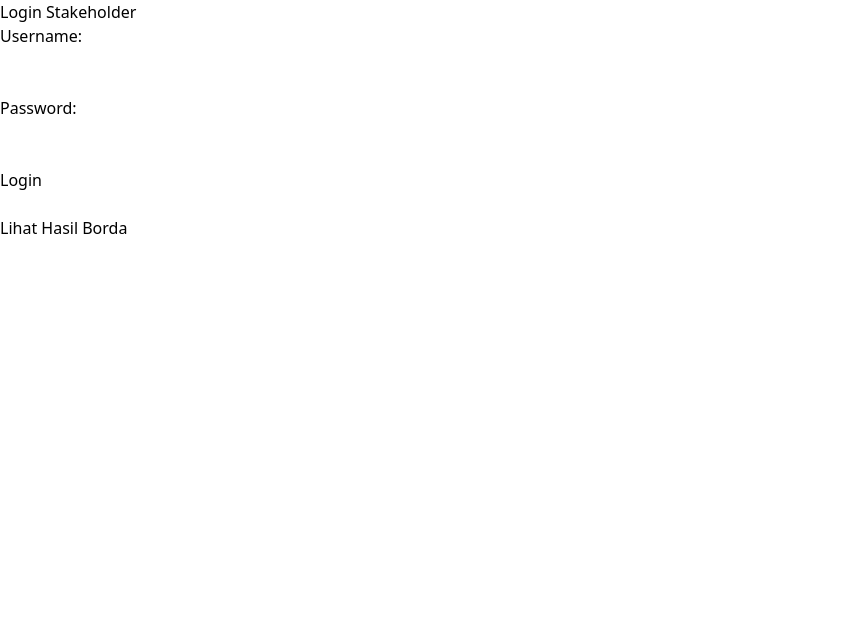
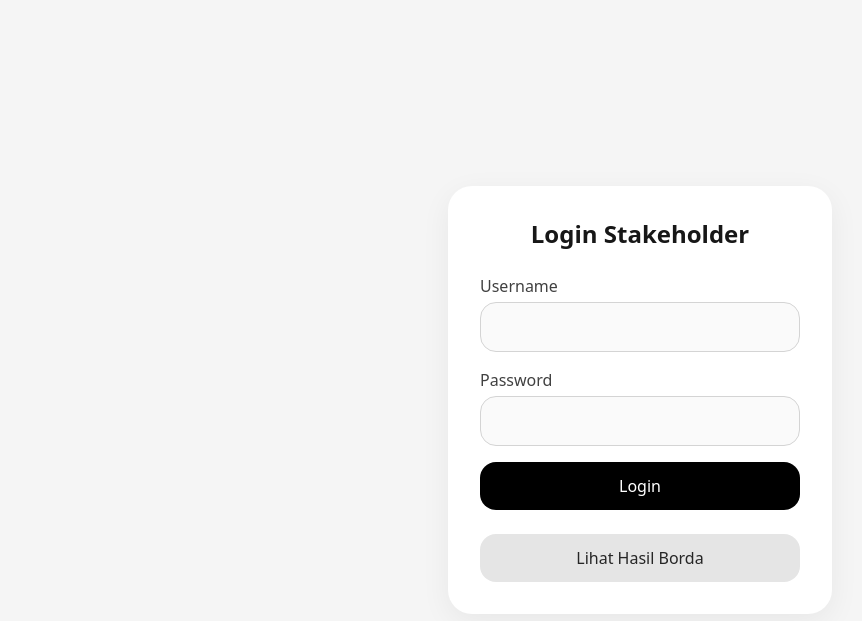
Before and after one commit to icunicn/dss-wp, a Django app: page / in a window 1280 px wide. Shown: the top 621 px of the page, without its empty margins (0-862 px from the left). Run offline with Django 5.2, Linux system fonts and the light colour scheme; style sheets or scripts are compiled from the project's sources.

Commit message:
fix tailwind setup

```diff
--- a/dss_wp/core/templates/login.html
+++ b/dss_wp/core/templates/login.html
@@ -1,26 +1,68 @@
 {% load static %}
 <!DOCTYPE html>
 <html lang="id">
-  <head>
+<head>
     <meta charset="UTF-8" />
-    <link rel="stylesheet" href="{% static 'theme/css/dist.css' %}">
     <title>Login Stakeholder</title>
-  </head>
-  <body>
-    <h2>Login Stakeholder</h2>
-    {% if messages %} {% for message in messages %}
-    <p style="color: red">{{ message }}</p>
-    {% endfor %} {% endif %}
-    <form method="post">
-      {% csrf_token %}
-      <label>Username:</label><br />
-      <input type="text" name="username" required /><br /><br />
-      <label>Password:</label><br />
-      <input type="password" name="password" required /><br /><br />
-      <button type="submit">Login</button>
-    </form>
+    <link rel="stylesheet" href="{% static 'css/dist/styles.css' %}">
 
-    <br/>
-    <button onclick="window.location.href='/hasil-borda/'">Lihat Hasil Borda</button>
-  </body>
+
+</head>
+
+<body class="bg-neutral-100 min-h-screen flex items-center justify-center px-6">
+
+    <div class="w-full max-w-sm bg-white rounded-3xl shadow-[0_8px_30px_rgb(0,0,0,0.06)] p-8">
+
+        <h2 class="text-center text-2xl font-semibold text-neutral-900 mb-6">
+            Login Stakeholder
+        </h2>
+
+        {% if messages %}
+        <div class="mb-4">
+            {% for message in messages %}
+            <p class="text-red-500 text-sm text-center">{{ message }}</p>
+            {% endfor %}
+        </div>
+        {% endif %}
+
+        <form method="post" class="space-y-4">
+            {% csrf_token %}
+
+            <div>
+                <label class="block text-neutral-700 font-medium mb-1">Username</label>
+                <input
+                    type="text"
+                    name="username"
+                    required
+                    class="w-full px-4 py-3 rounded-2xl border border-neutral-300 focus:ring-2 focus:ring-black/10 focus:outline-none bg-neutral-50"
+                />
+            </div>
+
+            <div>
+                <label class="block text-neutral-700 font-medium mb-1">Password</label>
+                <input
+                    type="password"
+                    name="password"
+                    required
+                    class="w-full px-4 py-3 rounded-2xl border border-neutral-300 focus:ring-2 focus:ring-black/10 focus:outline-none bg-neutral-50"
+                />
+            </div>
+
+            <button
+                type="submit"
+                class="w-full py-3 bg-black text-white rounded-2xl font-medium hover:bg-neutral-800 transition">
+                Login
+            </button>
+        </form>
+
+        <div class="mt-6">
+            <button
+                onclick="window.location.href='/hasil-borda/'"
+                class="w-full py-3 bg-neutral-200 rounded-2xl font-medium text-neutral-800 hover:bg-neutral-300 transition">
+                Lihat Hasil Borda
+            </button>
+        </div>
+
+    </div>
+</body>
 </html>
--- a/dss_wp/dss_wp/settings.py
+++ b/dss_wp/dss_wp/settings.py
@@ -116,6 +116,9 @@ USE_TZ = True
 
 
 # Static files (CSS, JavaScript, Images)
+STATICFILES_DIRS = [
+    BASE_DIR / 'theme' / 'static',
+]
 # https://docs.djangoproject.com/en/5.2/howto/static-files/
 
 STATIC_URL = 'static/'
--- a/dss_wp/theme/static/css/dist/styles.css
+++ b/dss_wp/theme/static/css/dist/styles.css
@@ -8,13 +8,48 @@
     --font-serif: ui-serif, Georgia, Cambria, 'Times New Roman', Times, serif;
     --font-mono: ui-monospace, SFMono-Regular, Menlo, Monaco, Consolas, 'Liberation Mono', 'Courier New',
     monospace;
+    --color-red-500: oklch(63.7% 0.237 25.331);
+    --color-red-600: oklch(57.7% 0.245 27.325);
+    --color-indigo-600: oklch(51.1% 0.262 276.966);
+    --color-indigo-700: oklch(45.7% 0.24 277.023);
     --color-gray-50: oklch(98.5% 0.002 247.839);
+    --color-gray-100: oklch(96.7% 0.003 264.542);
+    --color-gray-400: oklch(70.7% 0.022 261.325);
+    --color-gray-600: oklch(44.6% 0.03 256.802);
+    --color-gray-800: oklch(27.8% 0.033 256.848);
+    --color-neutral-50: oklch(98.5% 0 0);
+    --color-neutral-100: oklch(97% 0 0);
+    --color-neutral-200: oklch(92.2% 0 0);
+    --color-neutral-300: oklch(87% 0 0);
+    --color-neutral-700: oklch(37.1% 0 0);
+    --color-neutral-800: oklch(26.9% 0 0);
+    --color-neutral-900: oklch(20.5% 0 0);
     --color-black: #000;
+    --color-white: #fff;
     --spacing: 0.25rem;
+    --container-sm: 24rem;
+    --container-md: 28rem;
+    --text-sm: 0.875rem;
+    --text-sm--line-height: calc(1.25 / 0.875);
+    --text-lg: 1.125rem;
+    --text-lg--line-height: calc(1.75 / 1.125);
+    --text-2xl: 1.5rem;
+    --text-2xl--line-height: calc(2 / 1.5);
+    --text-3xl: 1.875rem;
+    --text-3xl--line-height: calc(2.25 / 1.875);
     --text-5xl: 3rem;
     --text-5xl--line-height: 1;
+    --font-weight-medium: 500;
+    --font-weight-semibold: 600;
+    --font-weight-bold: 700;
     --tracking-normal: 0em;
     --leading-normal: 1.5;
+    --radius-lg: 0.5rem;
+    --radius-2xl: 1rem;
+    --radius-3xl: 1.5rem;
+    --ease-in-out: cubic-bezier(0.4, 0, 0.2, 1);
+    --default-transition-duration: 150ms;
+    --default-transition-timing-function: cubic-bezier(0.4, 0, 0.2, 1);
     --default-font-family: var(--font-sans);
     --default-mono-font-family: var(--font-mono);
   }
@@ -195,6 +230,24 @@
   .mt-4 {
     margin-top: calc(var(--spacing) * 4);
   }
+  .mt-6 {
+    margin-top: calc(var(--spacing) * 6);
+  }
+  .mb-1 {
+    margin-bottom: calc(var(--spacing) * 1);
+  }
+  .mb-2 {
+    margin-bottom: calc(var(--spacing) * 2);
+  }
+  .mb-4 {
+    margin-bottom: calc(var(--spacing) * 4);
+  }
+  .mb-6 {
+    margin-bottom: calc(var(--spacing) * 6);
+  }
+  .block {
+    display: block;
+  }
   .flex {
     display: flex;
   }
@@ -204,29 +257,140 @@
   .h-screen {
     height: 100vh;
   }
+  .min-h-screen {
+    min-height: 100vh;
+  }
+  .w-full {
+    width: 100%;
+  }
+  .max-w-md {
+    max-width: var(--container-md);
+  }
+  .max-w-sm {
+    max-width: var(--container-sm);
+  }
+  .transform {
+    transform: var(--tw-rotate-x,) var(--tw-rotate-y,) var(--tw-rotate-z,) var(--tw-skew-x,) var(--tw-skew-y,);
+  }
   .items-center {
     align-items: center;
   }
   .justify-center {
     justify-content: center;
   }
+  .space-y-4 {
+    :where(& > :not(:last-child)) {
+      --tw-space-y-reverse: 0;
+      margin-block-start: calc(calc(var(--spacing) * 4) * var(--tw-space-y-reverse));
+      margin-block-end: calc(calc(var(--spacing) * 4) * calc(1 - var(--tw-space-y-reverse)));
+    }
+  }
+  .rounded-2xl {
+    border-radius: var(--radius-2xl);
+  }
+  .rounded-3xl {
+    border-radius: var(--radius-3xl);
+  }
+  .rounded-lg {
+    border-radius: var(--radius-lg);
+  }
   .border {
     border-style: var(--tw-border-style);
     border-width: 1px;
   }
+  .border-b {
+    border-bottom-style: var(--tw-border-style);
+    border-bottom-width: 1px;
+  }
+  .border-neutral-300 {
+    border-color: var(--color-neutral-300);
+  }
+  .bg-black {
+    background-color: var(--color-black);
+  }
   .bg-gray-50 {
     background-color: var(--color-gray-50);
   }
+  .bg-gray-100 {
+    background-color: var(--color-gray-100);
+  }
+  .bg-indigo-600 {
+    background-color: var(--color-indigo-600);
+  }
+  .bg-neutral-50 {
+    background-color: var(--color-neutral-50);
+  }
+  .bg-neutral-100 {
+    background-color: var(--color-neutral-100);
+  }
+  .bg-neutral-200 {
+    background-color: var(--color-neutral-200);
+  }
+  .bg-red-500 {
+    background-color: var(--color-red-500);
+  }
+  .bg-white {
+    background-color: var(--color-white);
+  }
+  .p-4 {
+    padding: calc(var(--spacing) * 4);
+  }
+  .p-8 {
+    padding: calc(var(--spacing) * 8);
+  }
+  .px-4 {
+    padding-inline: calc(var(--spacing) * 4);
+  }
+  .px-6 {
+    padding-inline: calc(var(--spacing) * 6);
+  }
+  .py-3 {
+    padding-block: calc(var(--spacing) * 3);
+  }
+  .pb-4 {
+    padding-bottom: calc(var(--spacing) * 4);
+  }
+  .text-center {
+    text-align: center;
+  }
   .font-serif {
     font-family: var(--font-serif);
+  }
+  .text-2xl {
+    font-size: var(--text-2xl);
+    line-height: var(--tw-leading, var(--text-2xl--line-height));
+  }
+  .text-3xl {
+    font-size: var(--text-3xl);
+    line-height: var(--tw-leading, var(--text-3xl--line-height));
   }
   .text-5xl {
     font-size: var(--text-5xl);
     line-height: var(--tw-leading, var(--text-5xl--line-height));
   }
+  .text-lg {
+    font-size: var(--text-lg);
+    line-height: var(--tw-leading, var(--text-lg--line-height));
+  }
+  .text-sm {
+    font-size: var(--text-sm);
+    line-height: var(--tw-leading, var(--text-sm--line-height));
+  }
   .leading-normal {
     --tw-leading: var(--leading-normal);
     line-height: var(--leading-normal);
+  }
+  .font-bold {
+    --tw-font-weight: var(--font-weight-bold);
+    font-weight: var(--font-weight-bold);
+  }
+  .font-medium {
+    --tw-font-weight: var(--font-weight-medium);
+    font-weight: var(--font-weight-medium);
+  }
+  .font-semibold {
+    --tw-font-weight: var(--font-weight-semibold);
+    font-weight: var(--font-weight-semibold);
   }
   .tracking-normal {
     --tw-tracking: var(--tracking-normal);
@@ -235,9 +399,149 @@
   .text-black {
     color: var(--color-black);
   }
+  .text-gray-400 {
+    color: var(--color-gray-400);
+  }
+  .text-gray-600 {
+    color: var(--color-gray-600);
+  }
+  .text-gray-800 {
+    color: var(--color-gray-800);
+  }
+  .text-indigo-600 {
+    color: var(--color-indigo-600);
+  }
+  .text-neutral-700 {
+    color: var(--color-neutral-700);
+  }
+  .text-neutral-800 {
+    color: var(--color-neutral-800);
+  }
+  .text-neutral-900 {
+    color: var(--color-neutral-900);
+  }
+  .text-red-500 {
+    color: var(--color-red-500);
+  }
+  .text-white {
+    color: var(--color-white);
+  }
+  .shadow-\[0_8px_30px_rgb\(0\,0\,0\,0\.06\)\] {
+    --tw-shadow: 0 8px 30px var(--tw-shadow-color, rgb(0,0,0,0.06));
+    box-shadow: var(--tw-inset-shadow), var(--tw-inset-ring-shadow), var(--tw-ring-offset-shadow), var(--tw-ring-shadow), var(--tw-shadow);
+  }
+  .shadow-md {
+    --tw-shadow: 0 4px 6px -1px var(--tw-shadow-color, rgb(0 0 0 / 0.1)), 0 2px 4px -2px var(--tw-shadow-color, rgb(0 0 0 / 0.1));
+    box-shadow: var(--tw-inset-shadow), var(--tw-inset-ring-shadow), var(--tw-ring-offset-shadow), var(--tw-ring-shadow), var(--tw-shadow);
+  }
+  .shadow-xl {
+    --tw-shadow: 0 20px 25px -5px var(--tw-shadow-color, rgb(0 0 0 / 0.1)), 0 8px 10px -6px var(--tw-shadow-color, rgb(0 0 0 / 0.1));
+    box-shadow: var(--tw-inset-shadow), var(--tw-inset-ring-shadow), var(--tw-ring-offset-shadow), var(--tw-ring-shadow), var(--tw-shadow);
+  }
   .filter {
     filter: var(--tw-blur,) var(--tw-brightness,) var(--tw-contrast,) var(--tw-grayscale,) var(--tw-hue-rotate,) var(--tw-invert,) var(--tw-saturate,) var(--tw-sepia,) var(--tw-drop-shadow,);
   }
+  .transition {
+    transition-property: color, background-color, border-color, outline-color, text-decoration-color, fill, stroke, --tw-gradient-from, --tw-gradient-via, --tw-gradient-to, opacity, box-shadow, transform, translate, scale, rotate, filter, -webkit-backdrop-filter, backdrop-filter, display, content-visibility, overlay, pointer-events;
+    transition-timing-function: var(--tw-ease, var(--default-transition-timing-function));
+    transition-duration: var(--tw-duration, var(--default-transition-duration));
+  }
+  .duration-300 {
+    --tw-duration: 300ms;
+    transition-duration: 300ms;
+  }
+  .ease-in-out {
+    --tw-ease: var(--ease-in-out);
+    transition-timing-function: var(--ease-in-out);
+  }
+  .hover\:scale-\[1\.01\] {
+    &:hover {
+      @media (hover: hover) {
+        scale: 1.01;
+      }
+    }
+  }
+  .hover\:bg-indigo-700 {
+    &:hover {
+      @media (hover: hover) {
+        background-color: var(--color-indigo-700);
+      }
+    }
+  }
+  .hover\:bg-neutral-300 {
+    &:hover {
+      @media (hover: hover) {
+        background-color: var(--color-neutral-300);
+      }
+    }
+  }
+  .hover\:bg-neutral-800 {
+    &:hover {
+      @media (hover: hover) {
+        background-color: var(--color-neutral-800);
+      }
+    }
+  }
+  .hover\:bg-red-600 {
+    &:hover {
+      @media (hover: hover) {
+        background-color: var(--color-red-600);
+      }
+    }
+  }
+  .hover\:shadow-lg {
+    &:hover {
+      @media (hover: hover) {
+        --tw-shadow: 0 10px 15px -3px var(--tw-shadow-color, rgb(0 0 0 / 0.1)), 0 4px 6px -4px var(--tw-shadow-color, rgb(0 0 0 / 0.1));
+        box-shadow: var(--tw-inset-shadow), var(--tw-inset-ring-shadow), var(--tw-ring-offset-shadow), var(--tw-ring-shadow), var(--tw-shadow);
+      }
+    }
+  }
+  .focus\:ring-2 {
+    &:focus {
+      --tw-ring-shadow: var(--tw-ring-inset,) 0 0 0 calc(2px + var(--tw-ring-offset-width)) var(--tw-ring-color, currentcolor);
+      box-shadow: var(--tw-inset-shadow), var(--tw-inset-ring-shadow), var(--tw-ring-offset-shadow), var(--tw-ring-shadow), var(--tw-shadow);
+    }
+  }
+  .focus\:ring-black\/10 {
+    &:focus {
+      --tw-ring-color: color-mix(in srgb, #000 10%, transparent);
+      @supports (color: color-mix(in lab, red, red)) {
+        --tw-ring-color: color-mix(in oklab, var(--color-black) 10%, transparent);
+      }
+    }
+  }
+  .focus\:outline-none {
+    &:focus {
+      --tw-outline-style: none;
+      outline-style: none;
+    }
+  }
+}
+@property --tw-rotate-x {
+  syntax: "*";
+  inherits: false;
+}
+@property --tw-rotate-y {
+  syntax: "*";
+  inherits: false;
+}
+@property --tw-rotate-z {
+  syntax: "*";
+  inherits: false;
+}
+@property --tw-skew-x {
+  syntax: "*";
+  inherits: false;
+}
+@property --tw-skew-y {
+  syntax: "*";
+  inherits: false;
+}
+@property --tw-space-y-reverse {
+  syntax: "*";
+  inherits: false;
+  initial-value: 0;
 }
 @property --tw-border-style {
   syntax: "*";
@@ -248,9 +552,78 @@
   syntax: "*";
   inherits: false;
 }
+@property --tw-font-weight {
+  syntax: "*";
+  inherits: false;
+}
 @property --tw-tracking {
   syntax: "*";
   inherits: false;
+}
+@property --tw-shadow {
+  syntax: "*";
+  inherits: false;
+  initial-value: 0 0 #0000;
+}
+@property --tw-shadow-color {
+  syntax: "*";
+  inherits: false;
+}
+@property --tw-shadow-alpha {
+  syntax: "<percentage>";
+  inherits: false;
+  initial-value: 100%;
+}
+@property --tw-inset-shadow {
+  syntax: "*";
+  inherits: false;
+  initial-value: 0 0 #0000;
+}
+@property --tw-inset-shadow-color {
+  syntax: "*";
+  inherits: false;
+}
+@property --tw-inset-shadow-alpha {
+  syntax: "<percentage>";
+  inherits: false;
+  initial-value: 100%;
+}
+@property --tw-ring-color {
+  syntax: "*";
+  inherits: false;
+}
+@property --tw-ring-shadow {
+  syntax: "*";
+  inherits: false;
+  initial-value: 0 0 #0000;
+}
+@property --tw-inset-ring-color {
+  syntax: "*";
+  inherits: false;
+}
+@property --tw-inset-ring-shadow {
+  syntax: "*";
+  inherits: false;
+  initial-value: 0 0 #0000;
+}
+@property --tw-ring-inset {
+  syntax: "*";
+  inherits: false;
+}
+@property --tw-ring-offset-width {
+  syntax: "<length>";
+  inherits: false;
+  initial-value: 0px;
+}
+@property --tw-ring-offset-color {
+  syntax: "*";
+  inherits: false;
+  initial-value: #fff;
+}
+@property --tw-ring-offset-shadow {
+  syntax: "*";
+  inherits: false;
+  initial-value: 0 0 #0000;
 }
 @property --tw-blur {
   syntax: "*";
@@ -305,12 +678,41 @@
   syntax: "*";
   inherits: false;
 }
+@property --tw-duration {
+  syntax: "*";
+  inherits: false;
+}
+@property --tw-ease {
+  syntax: "*";
+  inherits: false;
+}
 @layer properties {
   @supports ((-webkit-hyphens: none) and (not (margin-trim: inline))) or ((-moz-orient: inline) and (not (color:rgb(from red r g b)))) {
     *, ::before, ::after, ::backdrop {
+      --tw-rotate-x: initial;
+      --tw-rotate-y: initial;
+      --tw-rotate-z: initial;
+      --tw-skew-x: initial;
+      --tw-skew-y: initial;
+      --tw-space-y-reverse: 0;
       --tw-border-style: solid;
       --tw-leading: initial;
+      --tw-font-weight: initial;
       --tw-tracking: initial;
+      --tw-shadow: 0 0 #0000;
+      --tw-shadow-color: initial;
+      --tw-shadow-alpha: 100%;
+      --tw-inset-shadow: 0 0 #0000;
+      --tw-inset-shadow-color: initial;
+      --tw-inset-shadow-alpha: 100%;
+      --tw-ring-color: initial;
+      --tw-ring-shadow: 0 0 #0000;
+      --tw-inset-ring-color: initial;
+      --tw-inset-ring-shadow: 0 0 #0000;
+      --tw-ring-inset: initial;
+      --tw-ring-offset-width: 0px;
+      --tw-ring-offset-color: #fff;
+      --tw-ring-offset-shadow: 0 0 #0000;
       --tw-blur: initial;
       --tw-brightness: initial;
       --tw-contrast: initial;
@@ -324,6 +726,8 @@
       --tw-drop-shadow-color: initial;
       --tw-drop-shadow-alpha: 100%;
       --tw-drop-shadow-size: initial;
+      --tw-duration: initial;
+      --tw-ease: initial;
     }
   }
 }
```
Also changed, not shown: dss_wp/core/templates/dashboard.html (+30 -14 lines).
